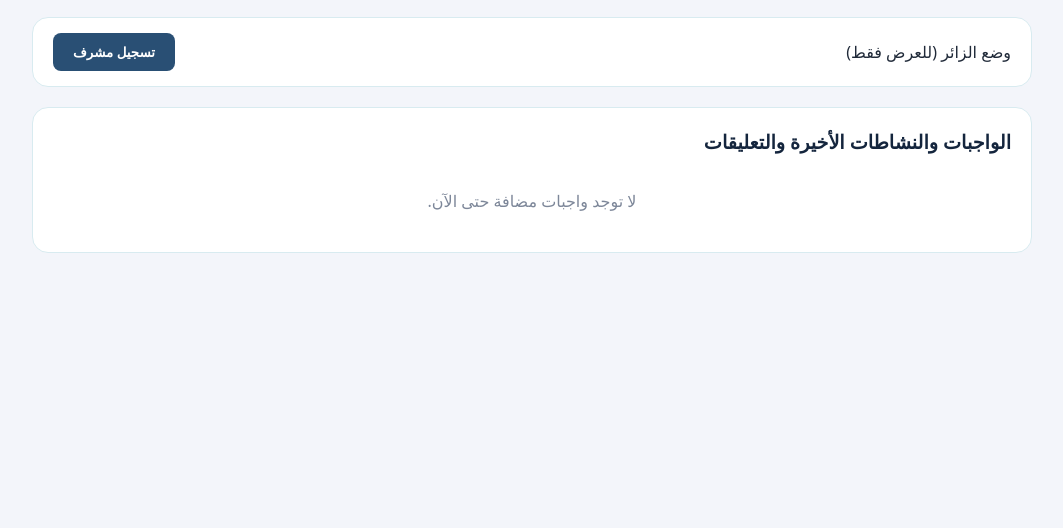
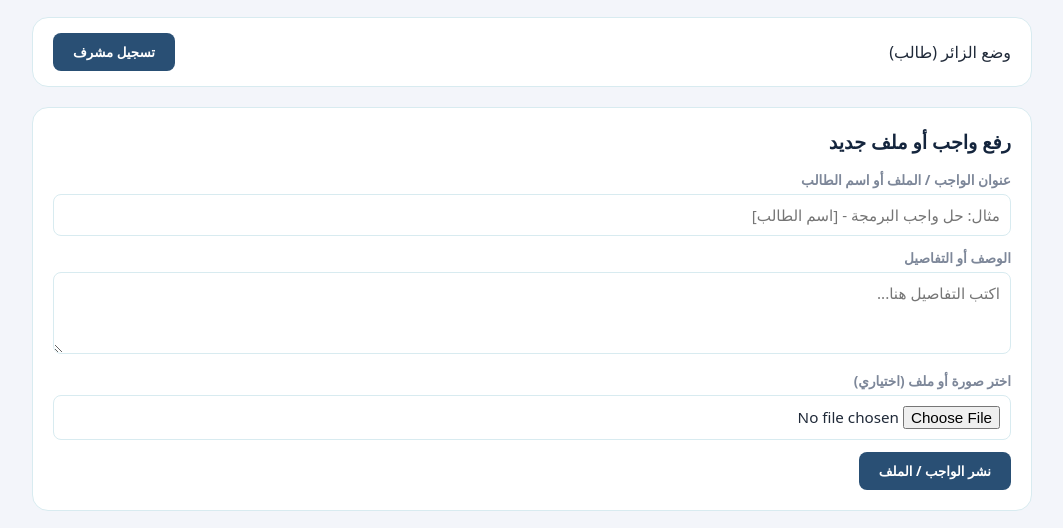
Before and after one commit to jawadsahely313/fjw-section-b, a plain HTML site: page index.html in a window 1280 px wide. Shown: the part 247-775 px from the top of the page, without its empty margins (108-1171 px from the left). Drawn offline with Linux system fonts and the light colour scheme.

Commit message:
Update index.html

```diff
--- a/index.html
+++ b/index.html
@@ -75,12 +75,12 @@
         <button class="btn" id="admin-toggle-btn" onclick="toggleAdmin()">تسجيل مشرف</button>
     </div>
 
-    <!-- Upload Section (Visible to Admin Only) -->
-    <div class="card" id="upload-section" style="display: none;">
-        <h3>إضافة واجب أو ملف جديد</h3>
+    <!-- Upload Section (Visible to EVERYONE now: Students and Admin) -->
+    <div class="card" id="upload-section">
+        <h3>رفع واجب أو ملف جديد</h3>
         <div class="form-group">
-            <label>عنوان الواجب / الملف</label>
-            <input type="text" id="item-title" class="form-control" placeholder="مثال: واجب المادة البرمجية الأسبوع الأول">
+            <label>عنوان الواجب / الملف أو اسم الطالب</label>
+            <input type="text" id="item-title" class="form-control" placeholder="مثال: حل واجب البرمجة - [اسم الطالب]">
         </div>
         <div class="form-group">
             <label>الوصف أو التفاصيل</label>
@@ -90,7 +90,7 @@
             <label>اختر صورة أو ملف (اختياري)</label>
             <input type="file" id="item-file" class="form-control" accept="image/*,.pdf,.doc,.docx">
         </div>
-        <button class="btn" onclick="addNewItem()">نشر المحتوى</button>
+        <button class="btn" onclick="addNewItem()">نشر الواجب / الملف</button>
     </div>
 
     <!-- Display Section -->
@@ -130,18 +130,15 @@
     function updateAdminUI() {
         const statusEl = document.getElementById('admin-status');
         const btnEl = document.getElementById('admin-toggle-btn');
-        const uploadEl = document.getElementById('upload-section');
         const tickerBtn = document.getElementById('edit-ticker-btn');
 
         if (isAdmin) {
             statusEl.textContent = "أنت مسجل حالياً كـ [مشرف]";
             btnEl.textContent = "تسجيل خروج";
-            uploadEl.style.display = "block";
             tickerBtn.style.display = "inline-block";
         } else {
-            statusEl.textContent = "وضع الزائر (للعرض فقط)";
+            statusEl.textContent = "وضع الزائر (طالب)";
             btnEl.textContent = "تسجيل مشرف";
-            uploadEl.style.display = "none";
             tickerBtn.style.display = "none";
         }
         loadItems();
@@ -166,7 +163,7 @@
         const fileInput = document.getElementById('item-file');
 
         if (!title) {
-            alert("الرجاء إدخال عنوان للمحتوى على الأقل.");
+            alert("الرجاء إدخال عنوان أو اسم للواجب.");
             return;
         }
 
```
